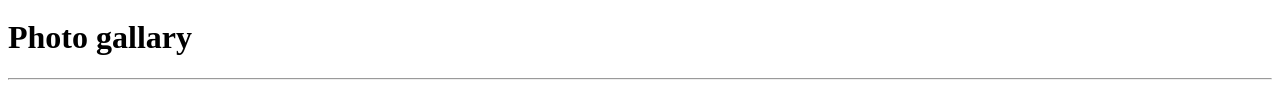
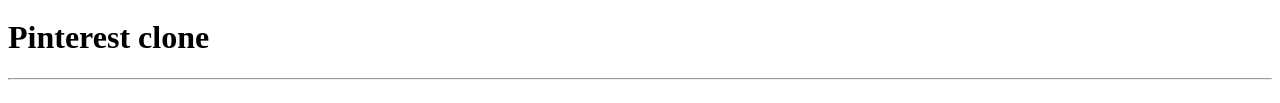
Before and after one commit to Umidjon-017/demo-photo-gallary, a plain HTML site: page index.html in a window 1280 px wide. Shown: the part 200-303 px from the top of the page. Drawn offline with Linux system fonts and the light colour scheme.

Commit message:
Change project name

```diff
--- a/index.html
+++ b/index.html
@@ -3,7 +3,7 @@
 <head>
   <meta charset="UTF-8">
   <meta name="viewport" content="width=device-width, initial-scale=1.0">
-  <title>Photo gallary</title>
+  <title>Pinterest clone</title>
 </head>
 <body>
 
@@ -27,7 +27,7 @@
 
     <!-- MAIN-CONTENT -->
     <main>
-      <h1>Photo gallary</h1>
+      <h1>Pinterest clone</h1>
       <hr>
 
       <section>
```
